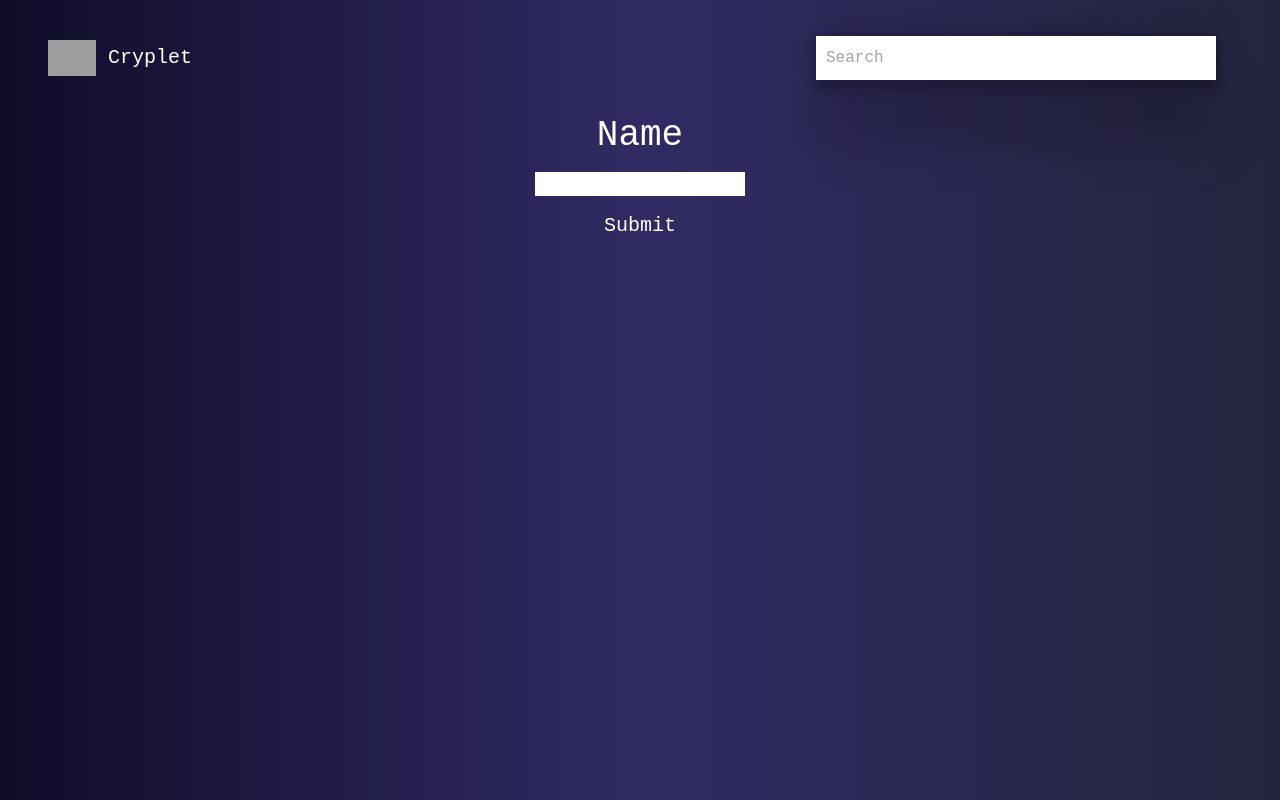
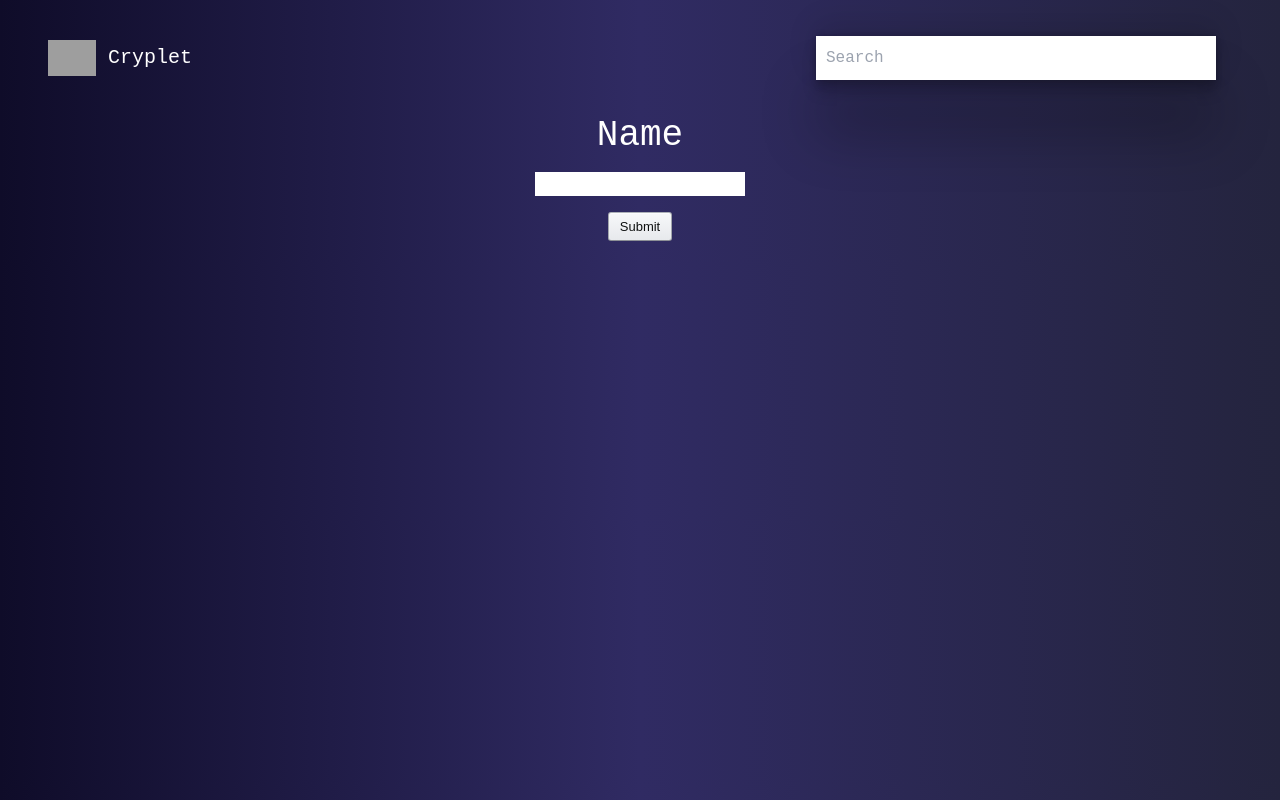
Before and after one commit to SigitasKublickas/IBM-Javascript, a React (Create React App) app: page /set in a window 1280 px wide. Built offline with nearby package versions, Linux system fonts and the light colour scheme; grey boxes are pictures that could not be loaded.

Commit message:
add style to button

```diff
--- a/src/style/style.scss
+++ b/src/style/style.scss
@@ -129,3 +129,42 @@ input:focus {
   position: absolute;
   bottom: 110%;
 }
+.button {
+  outline: none;
+  background-image: linear-gradient(#f7f8fa, #e7e9ec);
+  border-color: #adb1b8 #a2a6ac #8d9096;
+  border-style: solid;
+  border-width: 1px;
+  border-radius: 3px;
+  box-shadow: rgba(255, 255, 255, 0.6) 0 1px 0 inset;
+  box-sizing: border-box;
+  color: #0f1111;
+  cursor: pointer;
+  display: inline-block;
+  font-family: "Amazon Ember", Arial, sans-serif;
+  font-size: 14px;
+  height: 29px;
+  font-size: 13px;
+  outline: 0;
+  overflow: hidden;
+  padding: 0 11px;
+  text-align: center;
+  text-decoration: none;
+  text-overflow: ellipsis;
+  user-select: none;
+  -webkit-user-select: none;
+  touch-action: manipulation;
+  white-space: nowrap;
+}
+
+.button:active {
+  border-bottom-color: #a2a6ac;
+}
+
+.button:active:hover {
+  border-bottom-color: #a2a6ac;
+}
+
+.button:hover {
+  border-color: #a2a6ac #979aa1 #82858a;
+}
```
